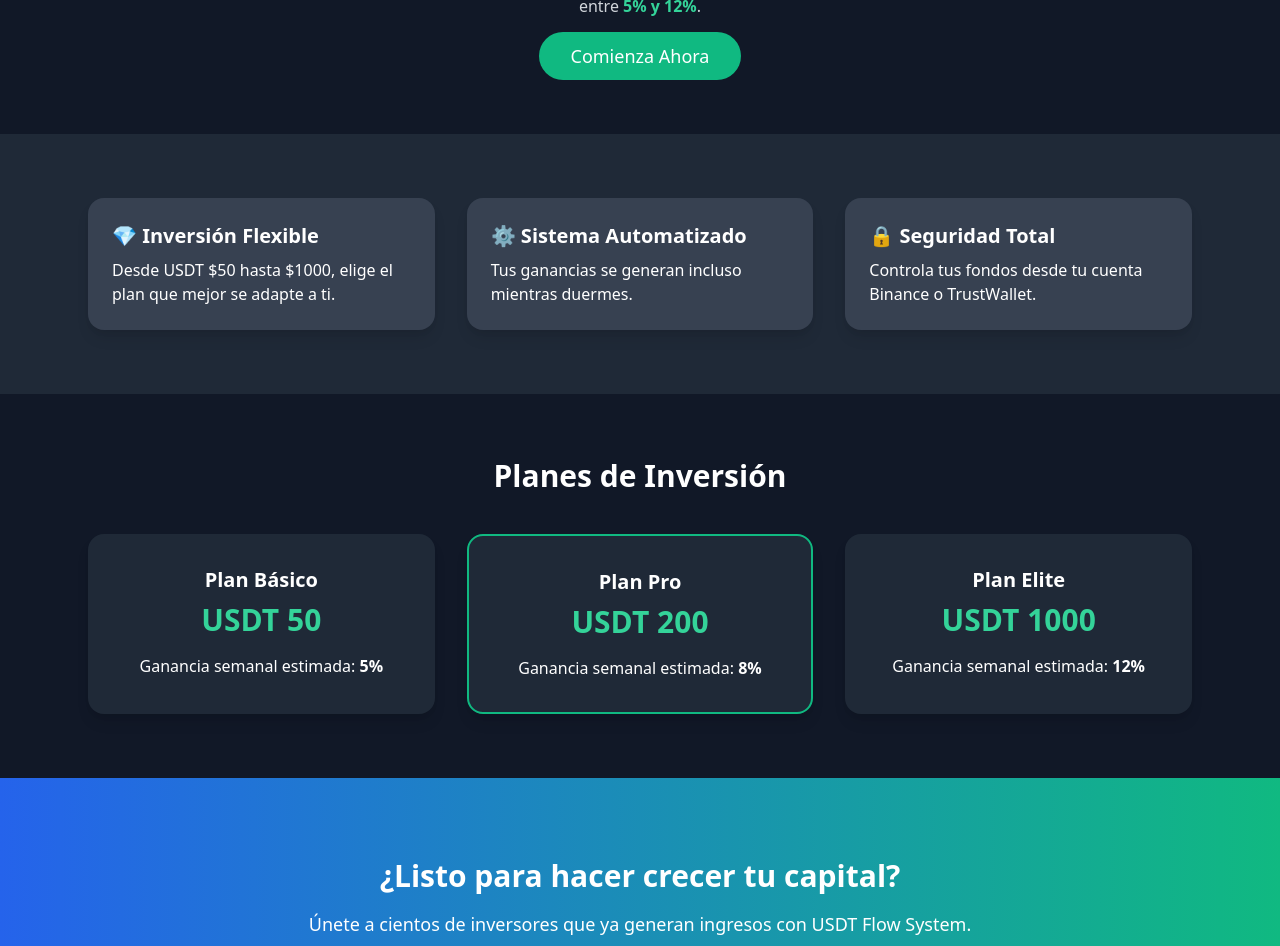
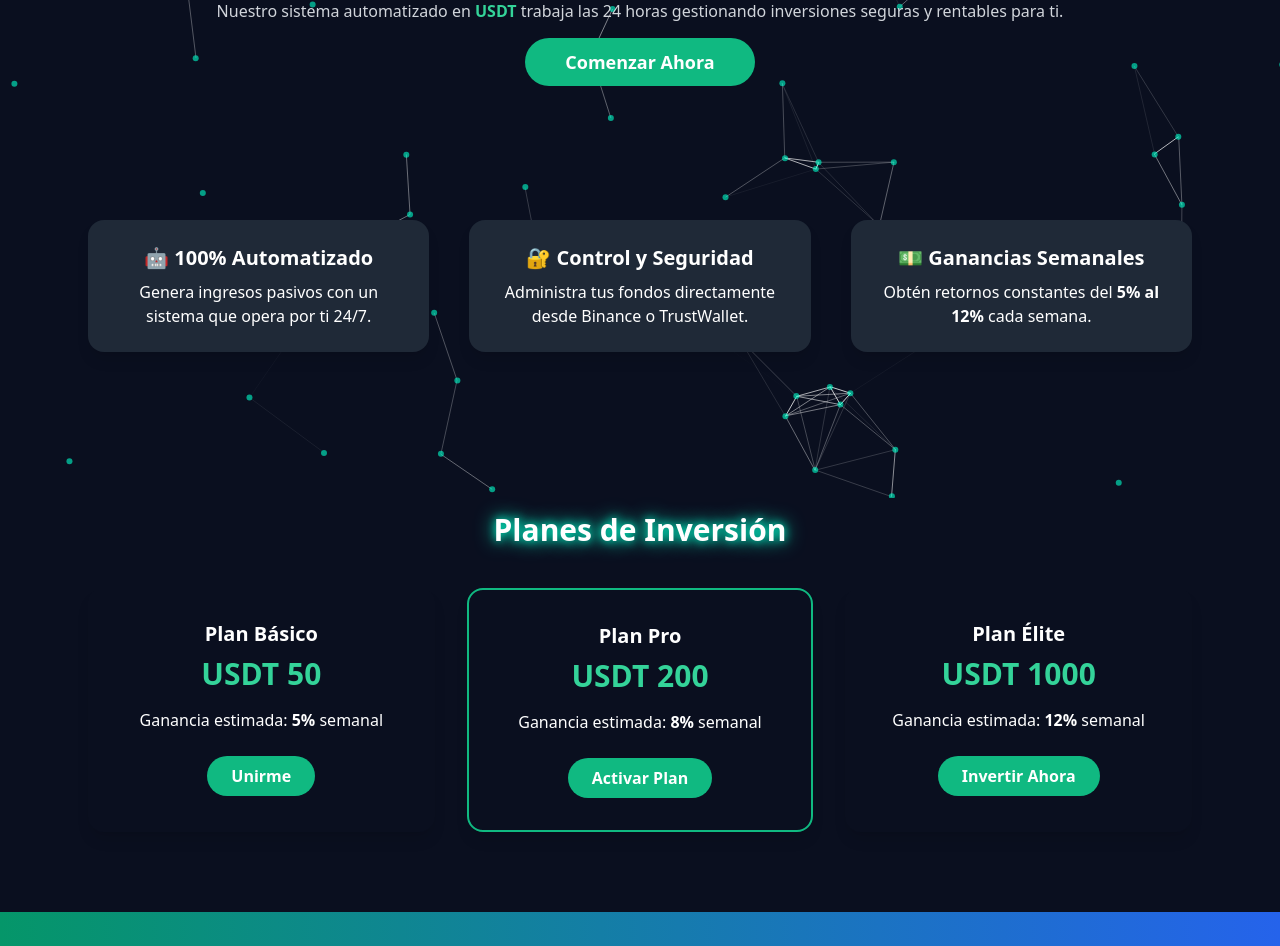
Before and after one commit to aStacio87RD/Provando-la-Vaina, a plain HTML site: page index.html in a window 1280 px wide. Shown: the part 302-1248 px from the top of the page. Drawn offline with nearby package versions, Linux system fonts and the light colour scheme.

Commit message:
Revamp index.html with new title and styles
Updated the title and enhanced the styling and structure of the webpage. Added scripts for particle effects and animations, and modified content for better clarity and engagement.

```diff
--- a/index.html
+++ b/index.html
@@ -3,76 +3,132 @@
 <head>
   <meta charset="UTF-8" />
   <meta name="viewport" content="width=device-width, initial-scale=1.0" />
-  <title>USDT Flow System - Gana mientras duermes</title>
+  <title>USDT Flow System | Ingresos Automáticos en Criptomonedas</title>
   <link href="https://cdn.jsdelivr.net/npm/tailwindcss@2.2.19/dist/tailwind.min.css" rel="stylesheet">
+  <script src="https://cdn.jsdelivr.net/npm/particles.js@2.0.0/particles.min.js"></script>
+  <script src="https://cdnjs.cloudflare.com/ajax/libs/gsap/3.11.5/gsap.min.js"></script>
+  <style>
+    body {
+      background-color: #0a0f1f;
+      overflow-x: hidden;
+    }
+    #particles-js {
+      position: fixed;
+      top: 0; left: 0;
+      width: 100%; height: 100%;
+      z-index: -1;
+    }
+    .glow {
+      text-shadow: 0 0 10px #00ffcc, 0 0 20px #00ffcc;
+    }
+    .fade-in {
+      opacity: 0;
+      transform: translateY(30px);
+    }
+  </style>
 </head>
-<body class="bg-gray-900 text-white font-sans">
+<body class="text-white font-sans">
+
+  <!-- Fondo animado -->
+  <div id="particles-js"></div>
 
   <!-- Header -->
-  <header class="text-center py-10 bg-gradient-to-r from-green-500 to-blue-600">
-    <h1 class="text-4xl font-bold mb-2">💰 USDT Flow System</h1>
-    <p class="text-lg">Genera ingresos automáticos en USDT cada semana</p>
+  <header class="text-center py-12">
+    <h1 class="text-5xl font-extrabold mb-3 glow">💸 USDT Flow System</h1>
+    <p class="text-gray-300 text-lg">Gana ingresos automáticos con estrategias de trading inteligente</p>
   </header>
 
-  <!-- Sección principal -->
-  <section class="max-w-5xl mx-auto py-16 px-6 text-center">
-    <h2 class="text-3xl font-semibold mb-4">Tu dinero trabajando por ti</h2>
-    <p class="text-gray-300 mb-6">Nuestro sistema combina estrategias de trading automático con gestión de riesgo inteligente para generar ganancias semanales entre <span class="text-green-400 font-bold">5% y 12%</span>.</p>
-
-    <a href="#planes" class="bg-green-500 hover:bg-green-600 text-white px-8 py-3 rounded-full text-lg transition">Comienza Ahora</a>
+  <!-- Intro -->
+  <section class="max-w-4xl mx-auto text-center py-16 px-6 fade-in">
+    <h2 class="text-3xl font-semibold mb-4">Haz que tu dinero fluya, incluso mientras duermes</h2>
+    <p class="text-gray-300 mb-6 leading-relaxed">
+      Nuestro sistema automatizado en <span class="text-green-400 font-semibold">USDT</span> trabaja las 24 horas gestionando inversiones seguras y rentables para ti.
+    </p>
+    <a href="#planes" class="bg-green-500 hover:bg-green-600 px-10 py-3 rounded-full text-lg font-bold transition">Comenzar Ahora</a>
   </section>
 
   <!-- Beneficios -->
-  <section class="bg-gray-800 py-16">
-    <div class="max-w-6xl mx-auto grid md:grid-cols-3 gap-8 px-6">
-      <div class="p-6 bg-gray-700 rounded-2xl shadow-lg">
-        <h3 class="text-xl font-bold mb-2">💎 Inversión Flexible</h3>
-        <p>Desde USDT $50 hasta $1000, elige el plan que mejor se adapte a ti.</p>
+  <section class="bg-gray-900/50 py-20 fade-in">
+    <div class="max-w-6xl mx-auto grid md:grid-cols-3 gap-10 px-6 text-center">
+      <div class="p-6 bg-gray-800 rounded-2xl shadow-lg hover:scale-105 transition">
+        <h3 class="text-xl font-bold mb-2">🤖 100% Automatizado</h3>
+        <p>Genera ingresos pasivos con un sistema que opera por ti 24/7.</p>
       </div>
-      <div class="p-6 bg-gray-700 rounded-2xl shadow-lg">
-        <h3 class="text-xl font-bold mb-2">⚙️ Sistema Automatizado</h3>
-        <p>Tus ganancias se generan incluso mientras duermes.</p>
+      <div class="p-6 bg-gray-800 rounded-2xl shadow-lg hover:scale-105 transition">
+        <h3 class="text-xl font-bold mb-2">🔐 Control y Seguridad</h3>
+        <p>Administra tus fondos directamente desde Binance o TrustWallet.</p>
       </div>
-      <div class="p-6 bg-gray-700 rounded-2xl shadow-lg">
-        <h3 class="text-xl font-bold mb-2">🔒 Seguridad Total</h3>
-        <p>Controla tus fondos desde tu cuenta Binance o TrustWallet.</p>
+      <div class="p-6 bg-gray-800 rounded-2xl shadow-lg hover:scale-105 transition">
+        <h3 class="text-xl font-bold mb-2">💵 Ganancias Semanales</h3>
+        <p>Obtén retornos constantes del <strong>5% al 12%</strong> cada semana.</p>
       </div>
     </div>
   </section>
 
   <!-- Planes -->
-  <section id="planes" class="max-w-6xl mx-auto py-16 px-6 text-center">
-    <h2 class="text-3xl font-semibold mb-10">Planes de Inversión</h2>
+  <section id="planes" class="max-w-6xl mx-auto py-20 px-6 text-center fade-in">
+    <h2 class="text-3xl font-semibold mb-10 glow">Planes de Inversión</h2>
     <div class="grid md:grid-cols-3 gap-8">
-      <div class="bg-gray-800 p-8 rounded-2xl shadow-lg">
+
+      <div class="bg-gray-800/80 p-8 rounded-2xl shadow-lg backdrop-blur-sm">
         <h3 class="text-xl font-bold mb-2">Plan Básico</h3>
         <p class="text-green-400 text-3xl font-bold mb-4">USDT 50</p>
-        <p>Ganancia semanal estimada: <strong>5%</strong></p>
+        <p>Ganancia estimada: <strong>5%</strong> semanal</p>
+        <a href="https://t.me/usdtflowsystem" target="_blank" class="mt-6 inline-block bg-green-500 px-6 py-2 rounded-full font-bold hover:bg-green-600 transition">Unirme</a>
       </div>
-      <div class="bg-gray-800 p-8 rounded-2xl shadow-lg border-2 border-green-500">
+
+      <div class="bg-gray-800/80 p-8 rounded-2xl shadow-lg border-2 border-green-500 backdrop-blur-sm">
         <h3 class="text-xl font-bold mb-2">Plan Pro</h3>
         <p class="text-green-400 text-3xl font-bold mb-4">USDT 200</p>
-        <p>Ganancia semanal estimada: <strong>8%</strong></p>
+        <p>Ganancia estimada: <strong>8%</strong> semanal</p>
+        <a href="https://t.me/usdtflowsystem" target="_blank" class="mt-6 inline-block bg-green-500 px-6 py-2 rounded-full font-bold hover:bg-green-600 transition">Activar Plan</a>
       </div>
-      <div class="bg-gray-800 p-8 rounded-2xl shadow-lg">
-        <h3 class="text-xl font-bold mb-2">Plan Elite</h3>
+
+      <div class="bg-gray-800/80 p-8 rounded-2xl shadow-lg backdrop-blur-sm">
+        <h3 class="text-xl font-bold mb-2">Plan Élite</h3>
         <p class="text-green-400 text-3xl font-bold mb-4">USDT 1000</p>
-        <p>Ganancia semanal estimada: <strong>12%</strong></p>
+        <p>Ganancia estimada: <strong>12%</strong> semanal</p>
+        <a href="https://t.me/usdtflowsystem" target="_blank" class="mt-6 inline-block bg-green-500 px-6 py-2 rounded-full font-bold hover:bg-green-600 transition">Invertir Ahora</a>
       </div>
+
     </div>
   </section>
 
   <!-- CTA Final -->
-  <section class="text-center py-20 bg-gradient-to-r from-blue-600 to-green-500">
-    <h2 class="text-3xl font-semibold mb-4">¿Listo para hacer crecer tu capital?</h2>
-    <p class="text-lg mb-8">Únete a cientos de inversores que ya generan ingresos con USDT Flow System.</p>
-    <a href="https://t.me/usdtflowsystem" target="_blank" class="bg-white text-blue-700 px-8 py-3 rounded-full text-lg font-semibold hover:bg-gray-200 transition">Únete al Canal de Telegram</a>
+  <section class="text-center py-24 bg-gradient-to-r from-green-600 to-blue-600 fade-in">
+    <h2 class="text-3xl font-semibold mb-4">Únete al Futuro Financiero 🌐</h2>
+    <p class="text-lg mb-8">Accede al canal oficial y comienza a generar ingresos con USDT Flow System.</p>
+    <a href="https://t.me/usdtflowsystem" target="_blank" class="bg-white text-green-700 px-10 py-3 rounded-full text-lg font-semibold hover:bg-gray-200 transition">Ir al Canal de Telegram</a>
   </section>
 
   <!-- Footer -->
-  <footer class="text-center py-8 text-gray-400 text-sm">
-    © 2025 USDT Flow System · Todos los derechos reservados
+  <footer class="text-center py-8 text-gray-500 text-sm">
+    © 2025 USDT Flow System · Desarrollado por Pedro Astacio
   </footer>
+
+  <!-- Scripts -->
+  <script>
+    // Partículas
+    particlesJS("particles-js", {
+      "particles": {
+        "number": { "value": 60 },
+        "color": { "value": "#00ffcc" },
+        "shape": { "type": "circle" },
+        "opacity": { "value": 0.6 },
+        "size": { "value": 3 },
+        "move": { "enable": true, "speed": 2 }
+      },
+      "interactivity": {
+        "events": { "onhover": { "enable": true, "mode": "repulse" } },
+        "modes": { "repulse": { "distance": 100 } }
+      }
+    });
+
+    // Animaciones de entrada
+    gsap.utils.toArray('.fade-in').forEach((el, i) => {
+      gsap.to(el, {opacity: 1, y: 0, duration: 1.2, delay: i * 0.3, ease: "power2.out"});
+    });
+  </script>
 
 </body>
 </html>
```
